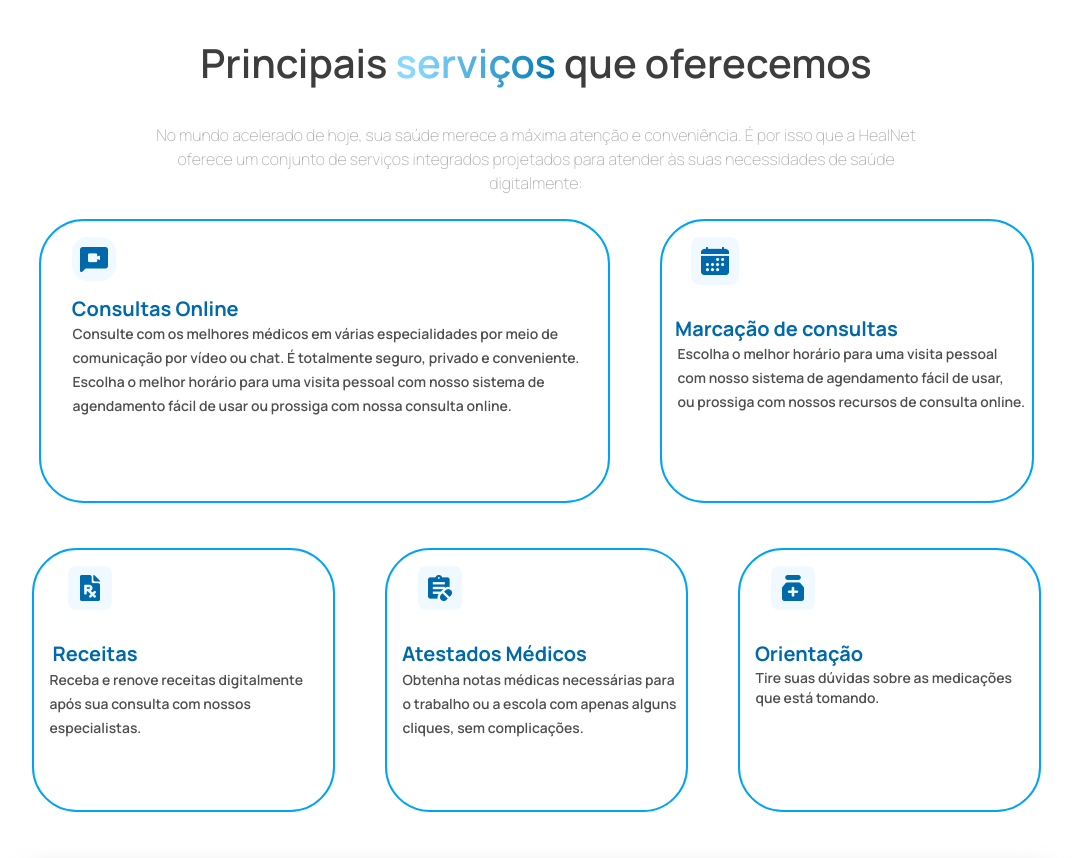
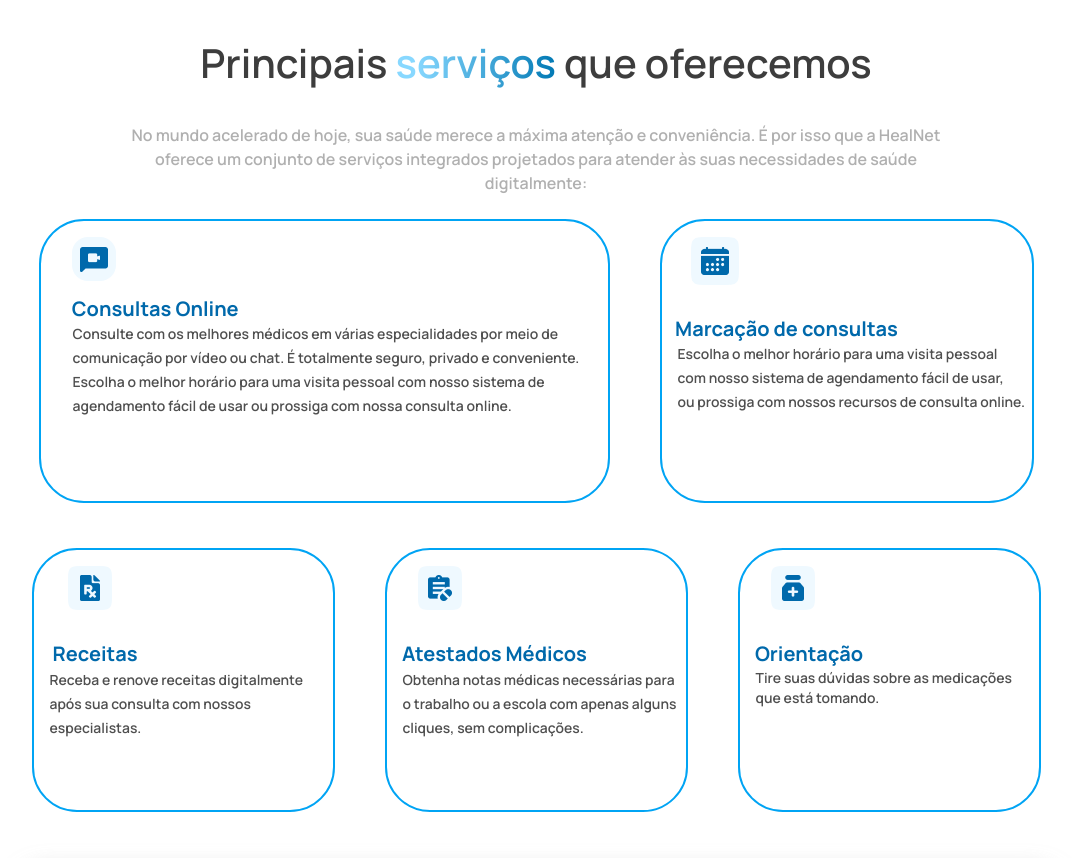
Before and after one commit to capella-marcosfilipe/healnet, a plain HTML site: page index.html in a window 1280 px wide. Shown: the part 820-1678 px from the top of the page, without its empty margins (104-1176 px from the left). Drawn offline with Linux system fonts and the light colour scheme.

Commit message:
adicionando peso na descrição de serviços

```diff
--- a/styles/servicos.css
+++ b/styles/servicos.css
@@ -16,7 +16,7 @@
   text-align: center;
   margin-top: 2.5rem;
   font-size: 1rem;
-  font-weight: 15;
+  font-weight: 15rem;
   line-height: 1.5rem;
   color: #b0b0b0;
 }
```
